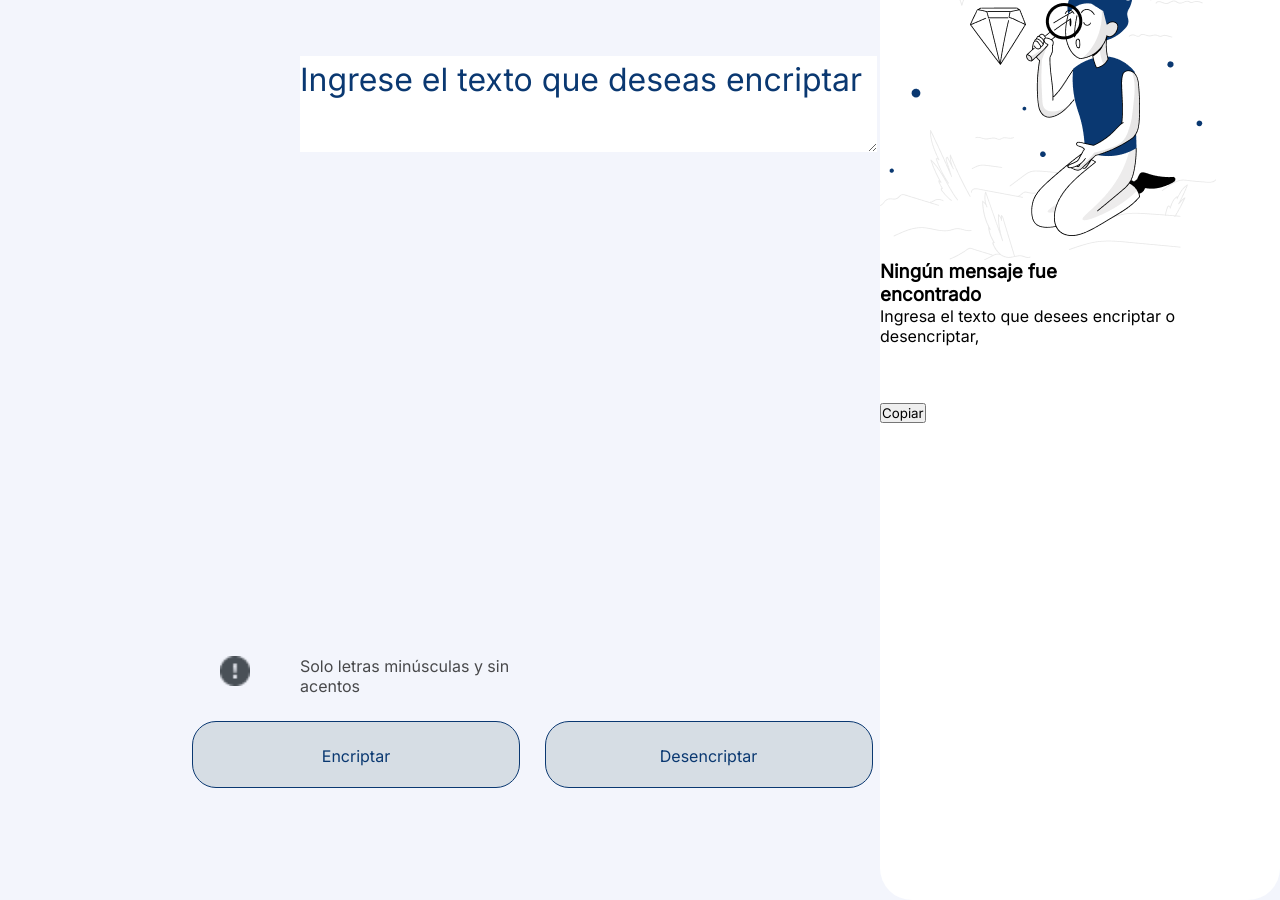
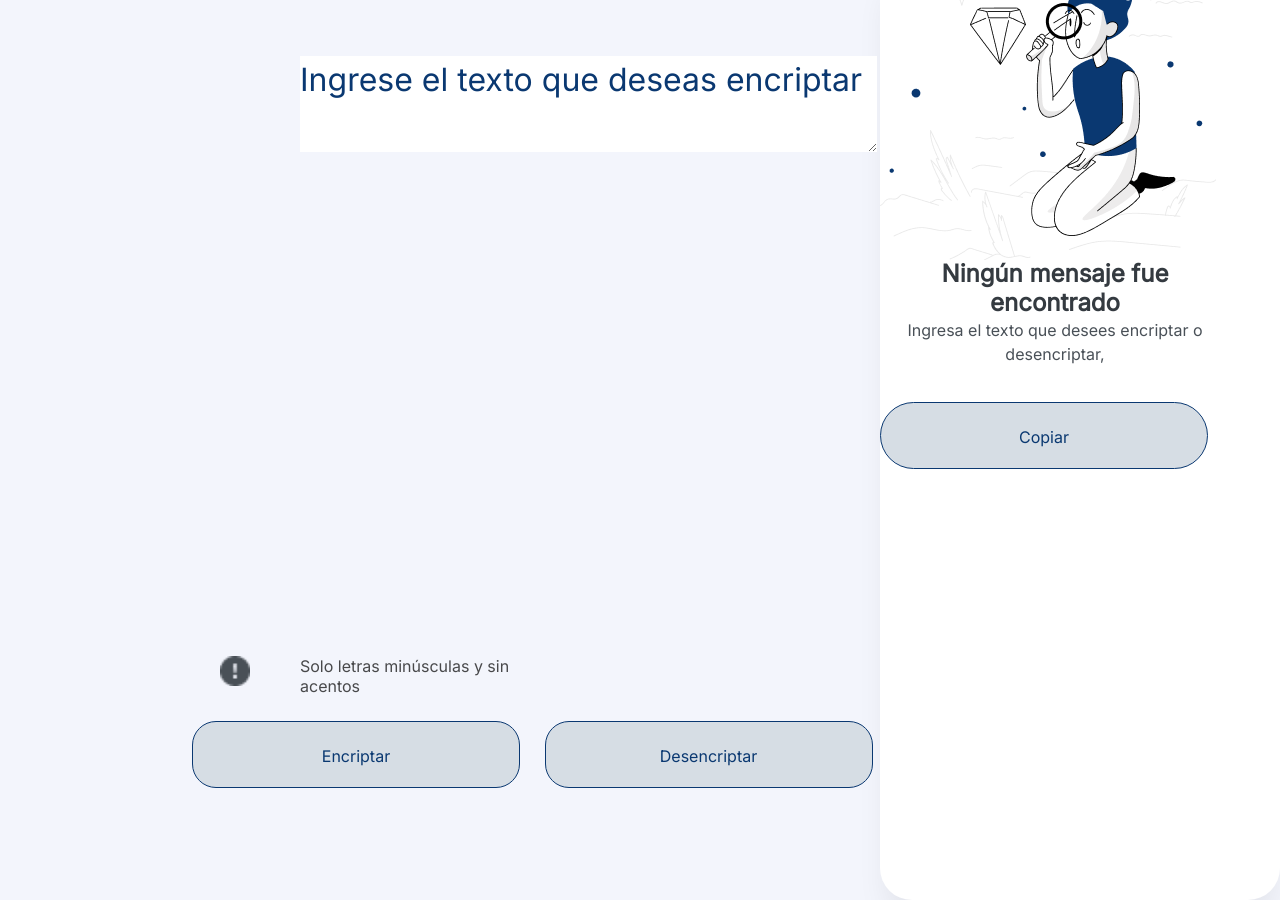
Before and after one commit to Josesaso45/EncriptadorDeTextoAlura, a plain HTML site: page index.html in a window 1280 px wide. Shown: the part 114-1014 px from the top of the page. Drawn offline with Linux system fonts and the light colour scheme.

Commit message:
CSS V3
Pequeño refuerzo en el trabajo

```diff
--- a/index.html
+++ b/index.html
@@ -35,11 +35,11 @@
                 <img src="imagenes/Muñeco.png" alt="munieco">
             </div>
             <div class="contenedorDeParrafo">
-                <h3>Ningún mensaje fue <br> encontrado</h3>
-                <p>Ingresa el texto que desees encriptar o <br> desencriptar,</p>
+                <h3 class="resultado">Ningún mensaje fue <br> encontrado</h3>
+                <p class="parrafito">Ingresa el texto que desees encriptar o <br> desencriptar,</p>
             </div>
             <div class="contenedorCopiar">
-                <input type="button" name="btn-copiar" value="Copiar">
+                <input type="button" class="btn-copiar" value="Copiar" >
             </div>
             <div class="contenedorResultado">
                 <p class="textoResultado"></p>
--- a/style.css
+++ b/style.css
@@ -15,10 +15,10 @@ header{
 
 .logo{
     width: 120px;
-    height: 50px;
+    height: 48px;
     flex-shrink: 0;
-    padding-left: 50% ;
-    padding-top: 20px ;
+    /*padding-left: 50% ;*/
+    padding-top: 50px ;
 }
 
 main{
@@ -144,21 +144,62 @@ main{
     top: 40px;
     left: 1000px;
     border-radius: 32px;
+    flex-shrink: 0;
+    box-shadow: 0px 24px 32px -8px rgba(0, 0, 0, 0.08);
 
 }
 
 .contenedorMunieco{
-    width: 216px;
+    width: 336px;
     height: 304px;
-    top: 283px;
+    top: 4550px;
     left: 1032px;
 
 }
 
 .contenedorDeParrafo{
-    width: 336px;
+    width: 350px;
     height:  142px;
     top: 409px;
     left: 1032px;
     gap: 16px;
 }
+.resultado{
+    align-self: stretch;
+    color: var(--gray-gray-500, #343A40);
+    text-align: center;
+    font-family: Inter,sans-serif;
+    font-size: 24px;
+    font-style: normal;
+    font-weight: 700;
+    line-height: 120%; /* 28.8px */
+}
+
+.parrafito{
+    align-self: stretch;
+    color: var(--gray-gray-400, #495057);
+    text-align: center;
+    font-family: Inter,sans-serif;
+    font-size: 16px;
+    font-style: normal;
+    font-weight: 400;
+    line-height: 150%; /* 24px */
+}
+
+.btn-copiar{
+    width: 328px;
+    height: 67px;
+    padding: 24px;
+    align-items: flex-start;
+    gap: 8px;
+    flex-shrink: 0;
+    border-radius: 50px;
+    background-color:  #d6dde4;
+    color: #0A3871;
+    border: 1px solid #0A3871;
+    cursor: pointer;
+    font-family: Inter,sans-serif;
+    font-size: 16px;
+    font-weight: 400;
+    margin-right: 20px;
+}
```
